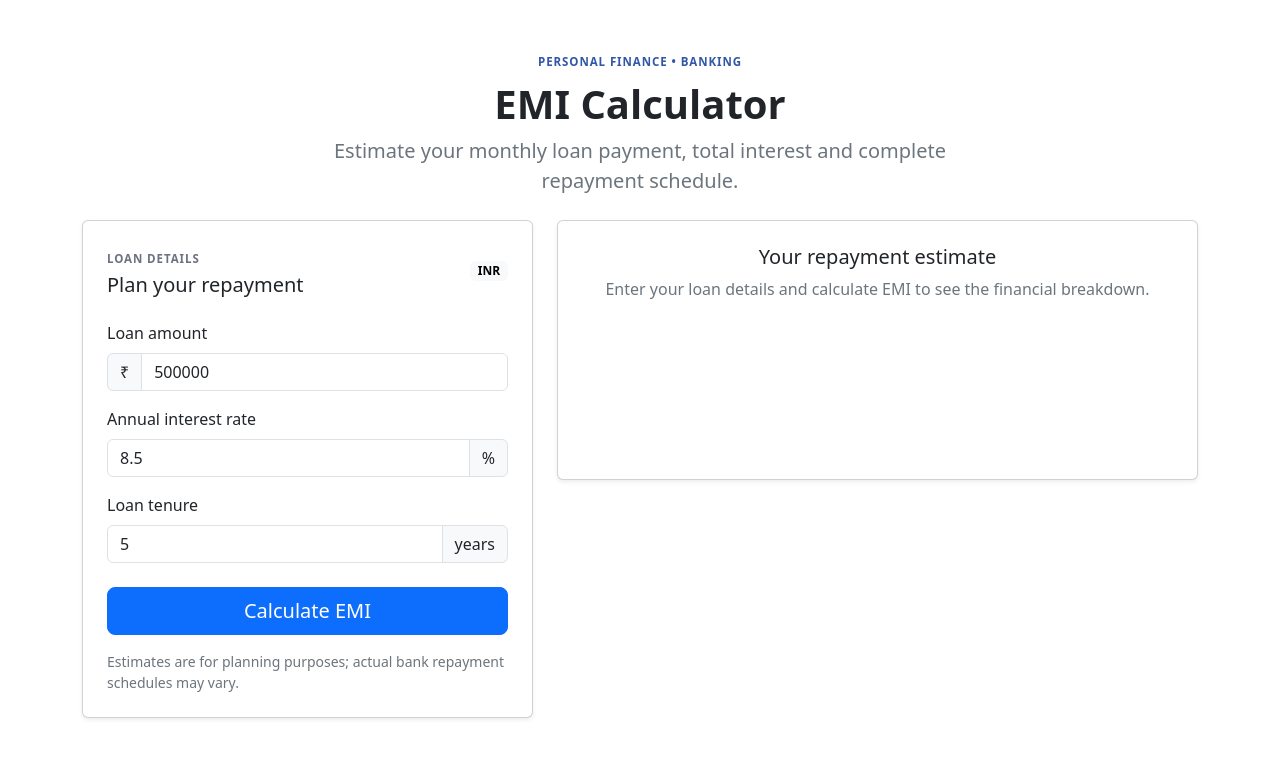
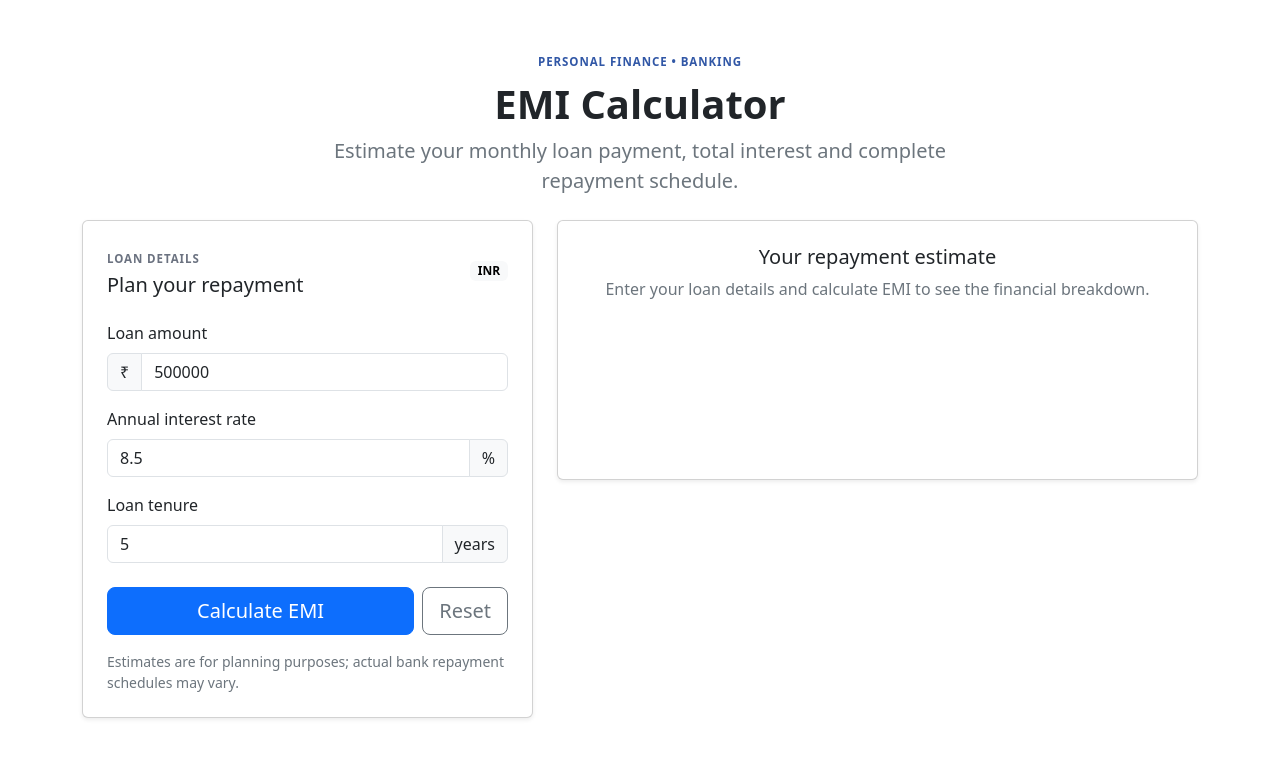
Before and after one commit to NajmeenShaikh/emi-calculator-react, a React (Vite) app: page / in a window 1280 px wide. Shown: the top 758 px of the page. Built offline with nearby package versions, Linux system fonts and the light colour scheme.

Commit message:
feat: improve loan form validation and reset UX

```diff
--- a/src/components/EmiForm.jsx
+++ b/src/components/EmiForm.jsx
@@ -1,6 +1,8 @@
-function EmiForm({ loanAmount, setLoanAmount, interestRate, setInterestRate, tenure, setTenure, errors, onCalculate }) {
+function EmiForm({ loanAmount, setLoanAmount, interestRate, setInterestRate, tenure, setTenure, errors, onCalculate, onReset }) {
+  const hasErrors = Object.keys(errors).length > 0;
+
   return (
-    <form className="card shadow-sm" onSubmit={onCalculate} noValidate>
+    <form className="card shadow-sm" onSubmit={onCalculate} noValidate aria-describedby={hasErrors ? "form-error-summary" : undefined}>
       <div className="card-body p-4">
         <div className="d-flex justify-content-between align-items-center mb-4">
           <div>
@@ -10,11 +12,17 @@ function EmiForm({ loanAmount, setLoanAmount, interestRate, setInterestRate, ten
           <span className="badge text-bg-light">INR</span>
         </div>
 
+        {hasErrors && (
+          <div id="form-error-summary" className="alert alert-danger" role="alert">
+            Please correct the highlighted fields before calculating.
+          </div>
+        )}
+
         <div className="mb-3">
           <label htmlFor="loanAmount" className="form-label">Loan amount</label>
           <div className="input-group">
             <span className="input-group-text" aria-hidden="true">₹</span>
-            <input id="loanAmount" type="number" min="1" step="1000" className={`form-control ${errors.loanAmount ? "is-invalid" : ""}`} value={loanAmount} onChange={(e) => setLoanAmount(e.target.value)} aria-describedby={errors.loanAmount ? "loanAmount-error" : undefined} />
+            <input id="loanAmount" type="number" min="1" max="100000000" step="1000" inputMode="decimal" className={`form-control ${errors.loanAmount ? "is-invalid" : ""}`} value={loanAmount} onChange={(e) => setLoanAmount(e.target.value)} aria-invalid={Boolean(errors.loanAmount)} aria-describedby={errors.loanAmount ? "loanAmount-error" : undefined} />
             {errors.loanAmount && <div id="loanAmount-error" className="invalid-feedback">{errors.loanAmount}</div>}
           </div>
         </div>
@@ -22,8 +30,8 @@ function EmiForm({ loanAmount, setLoanAmount, interestRate, setInterestRate, ten
         <div className="mb-3">
           <label htmlFor="interestRate" className="form-label">Annual interest rate</label>
           <div className="input-group">
-            <input id="interestRate" type="number" min="0" max="50" step="0.01" className={`form-control ${errors.interestRate ? "is-invalid" : ""}`} value={interestRate} onChange={(e) => setInterestRate(e.target.value)} aria-describedby={errors.interestRate ? "interestRate-error" : undefined} />
-            <span className="input-group-text">%</span>
+            <input id="interestRate" type="number" min="0" max="50" step="0.01" inputMode="decimal" className={`form-control ${errors.interestRate ? "is-invalid" : ""}`} value={interestRate} onChange={(e) => setInterestRate(e.target.value)} aria-invalid={Boolean(errors.interestRate)} aria-describedby={errors.interestRate ? "interestRate-error" : undefined} />
+            <span className="input-group-text" aria-hidden="true">%</span>
             {errors.interestRate && <div id="interestRate-error" className="invalid-feedback">{errors.interestRate}</div>}
           </div>
         </div>
@@ -31,13 +39,16 @@ function EmiForm({ loanAmount, setLoanAmount, interestRate, setInterestRate, ten
         <div className="mb-4">
           <label htmlFor="tenure" className="form-label">Loan tenure</label>
           <div className="input-group">
-            <input id="tenure" type="number" min="1" max="30" step="1" className={`form-control ${errors.tenure ? "is-invalid" : ""}`} value={tenure} onChange={(e) => setTenure(e.target.value)} aria-describedby={errors.tenure ? "tenure-error" : undefined} />
-            <span className="input-group-text">years</span>
+            <input id="tenure" type="number" min="1" max="30" step="1" inputMode="numeric" className={`form-control ${errors.tenure ? "is-invalid" : ""}`} value={tenure} onChange={(e) => setTenure(e.target.value)} aria-invalid={Boolean(errors.tenure)} aria-describedby={errors.tenure ? "tenure-error" : undefined} />
+            <span className="input-group-text" aria-hidden="true">years</span>
             {errors.tenure && <div id="tenure-error" className="invalid-feedback">{errors.tenure}</div>}
           </div>
         </div>
 
-        <button type="submit" className="btn btn-primary btn-lg w-100">Calculate EMI</button>
+        <div className="d-grid gap-2 d-sm-flex">
+          <button type="submit" className="btn btn-primary btn-lg flex-grow-1">Calculate EMI</button>
+          <button type="button" className="btn btn-outline-secondary btn-lg" onClick={onReset}>Reset</button>
+        </div>
         <p className="small text-secondary mt-3 mb-0">Estimates are for planning purposes; actual bank repayment schedules may vary.</p>
       </div>
     </form>
```
